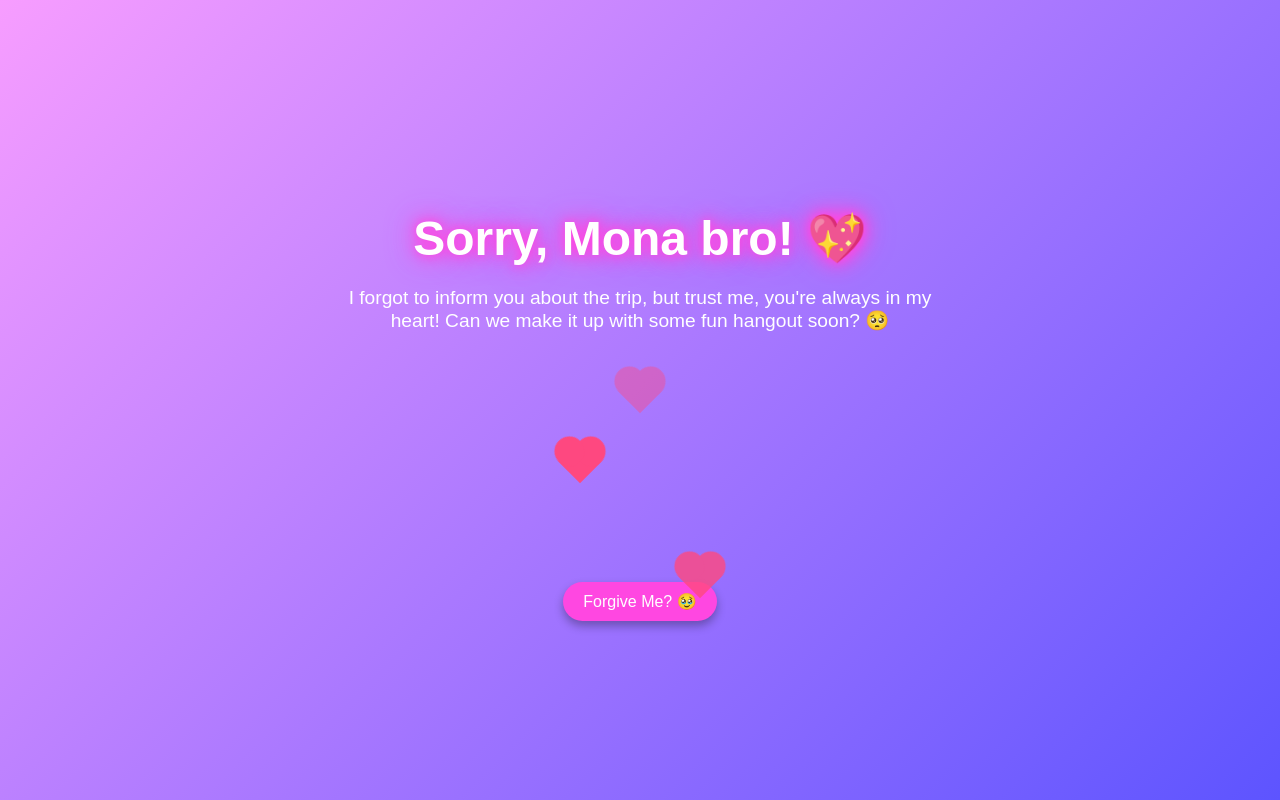
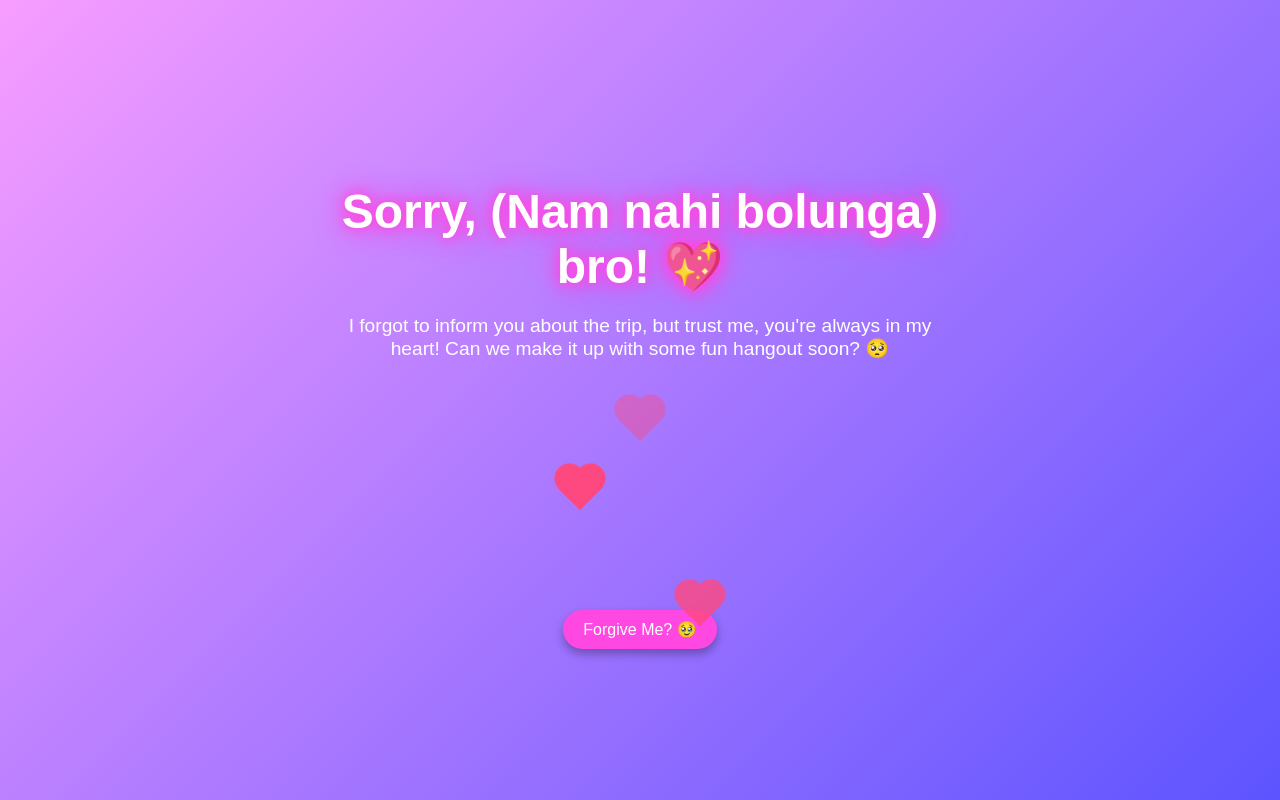
Before and after one commit to DebeshMondal/Cringe, a plain HTML site: page index.html in a window 1280 px wide. Drawn offline with Linux system fonts and the light colour scheme.

Commit message:
Update greeting message in index.html

```diff
--- a/index.html
+++ b/index.html
@@ -8,7 +8,7 @@
 </head>
 <body>
   <div class="container">
-    <h1 class="glow-text">Sorry, Mona bro! 💖</h1>
+    <h1 class="glow-text">Sorry, (Nam nahi bolunga) bro! 💖</h1>
     <p class="message">I forgot to inform you about the trip, but trust me, you're always in my heart! Can we make it up with some fun hangout soon? 🥺</p>
     <div class="animation-area">
       <div class="heart"></div>
```
